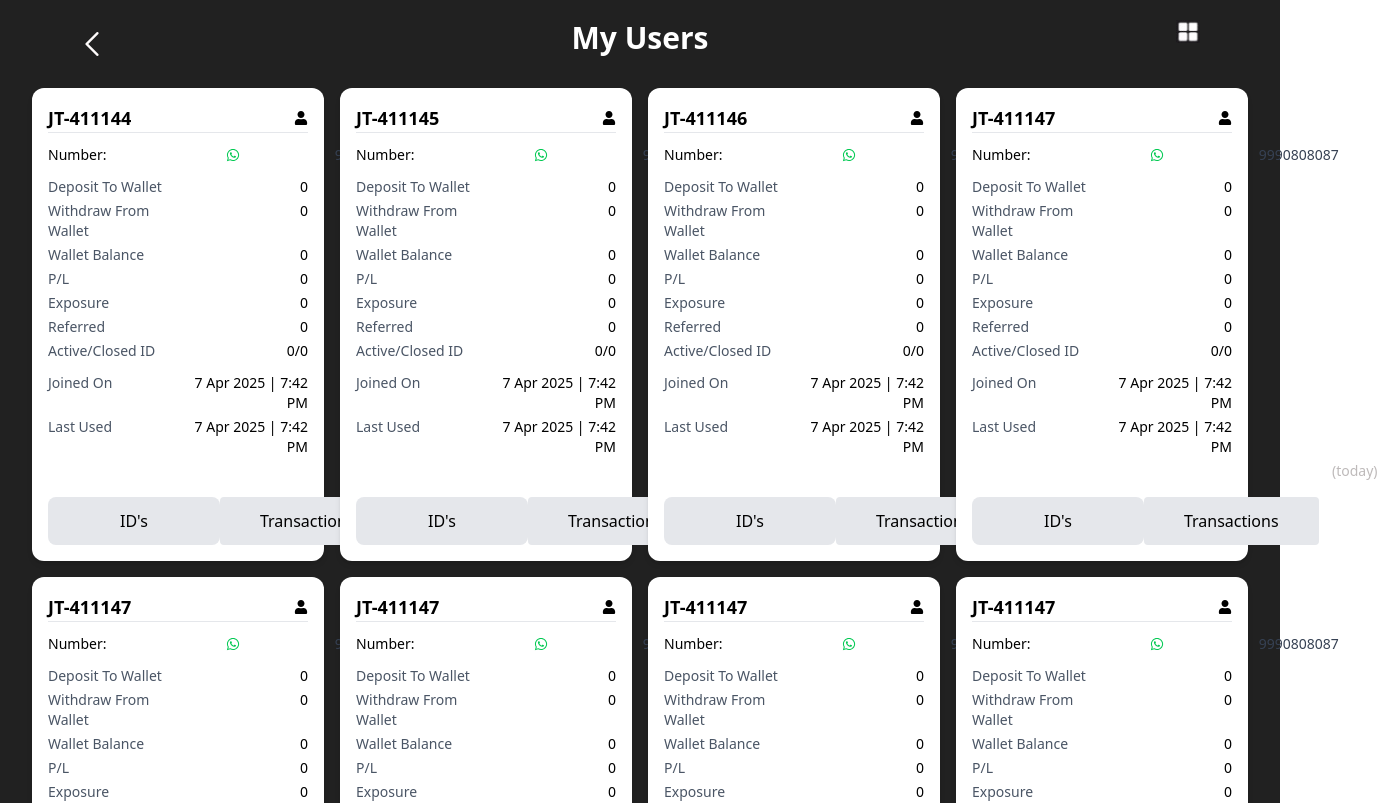
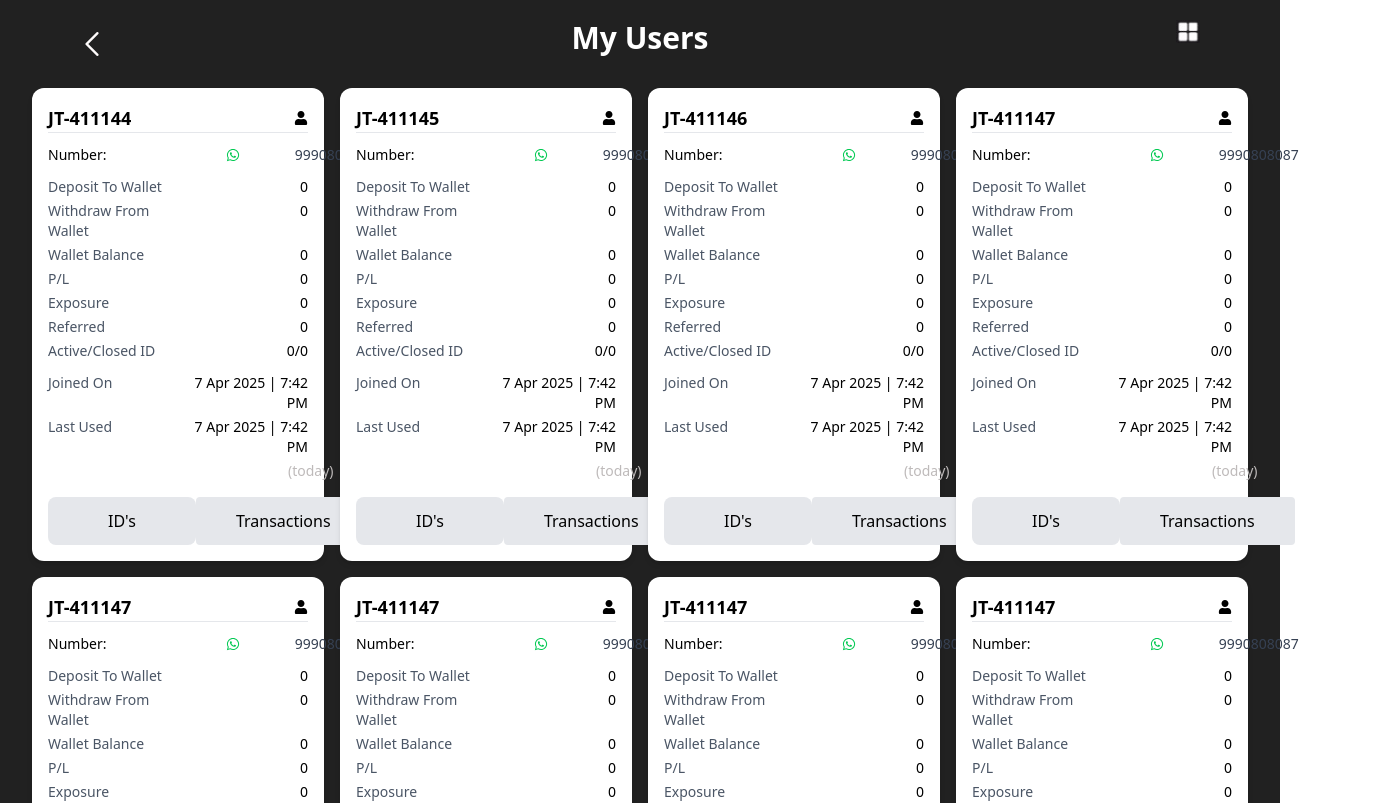
Before and after one commit to NomulaSantosh/jeeto, a React (Vite) app in the folder AdminPanel/: page /home/my-users in a window 1280 px wide. Shown: the top 803 px of the page, 1378 px wide, since content can reach past the window. Built offline with nearby package versions, Linux system fonts and the light colour scheme.

Commit message:
feat: removing two details

```diff
--- a/AdminPanel/src/Components/MyUser.jsx
+++ b/AdminPanel/src/Components/MyUser.jsx
@@ -133,7 +133,7 @@ const MyUser = () => {
 
             <div className='text-sm grid grid-cols-3 mb-1'>
               <FaWhatsapp className='absolute right-21 top-15 text-green-500' />
-              <p>Number:</p> <span className='text-gray-700 ml-50'>{user.number}</span>
+              <p>Number:</p> <span className='text-gray-700 ml-40'>{user.number}</span>
             </div>
                     <div className='text-sm grid grid-cols-2 gap-y-1 my-3'>
                           <p className='text-gray-600'>Deposit To Wallet</p>
@@ -164,11 +164,11 @@ const MyUser = () => {
 
                          <p className='text-gray-600'>Last Used</p>
                          <p className='text-right'>{user.lastUsed}</p>
-                         <p className='text-[#bebaba] ml-90'>(today)</p>
+                         <p className='text-[#bebaba] ml-60'>(today)</p>
                   </div>
 
             <div className='flex justify-around mt-4'>
-              <button className='bg-gray-200 text-black rounded-lg px-18 py-3'>ID's</button>
+              <button className='bg-gray-200 text-black rounded-lg px-15 py-3'>ID's</button>
               <button className='bg-gray-200 text-black px-10 py-3 rounded'>Transactions</button>
             </div>
           </div>
```
